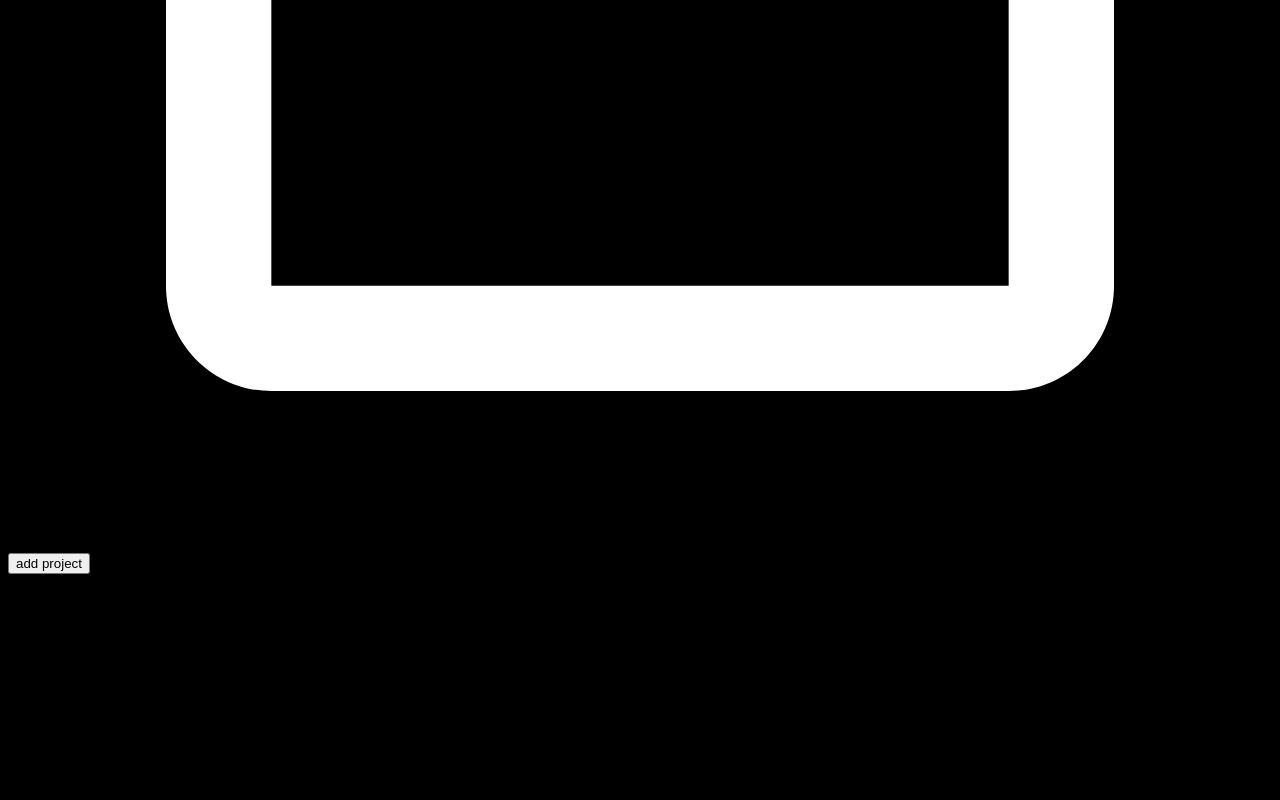
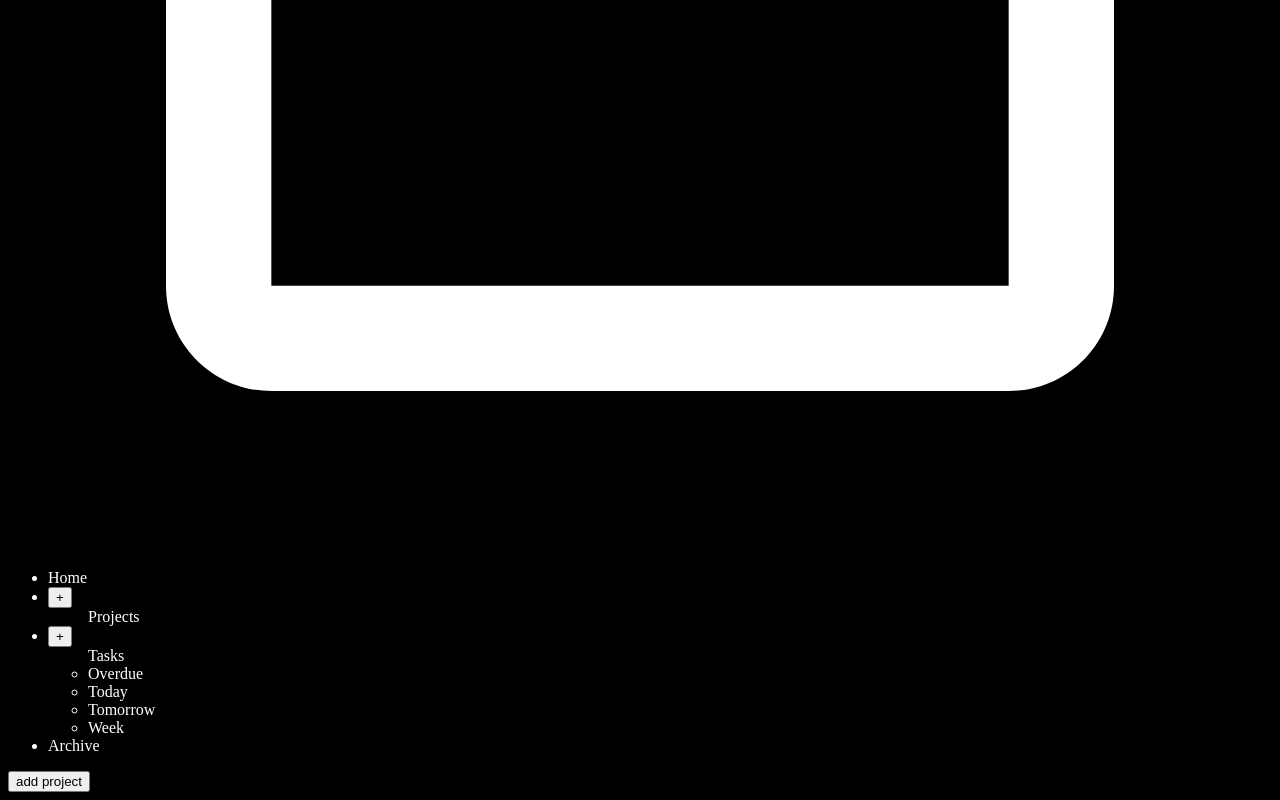
Before and after one commit to arthurbdev/todolist, a website built with webpack: page dist/index.html in a window 1280 px wide. Shown: the part 3352-4152 px from the top of the page. Before the commit the page ends 3934 px from the top, so only its background shows below. Built offline with nearby package versions, Linux system fonts and the light colour scheme.

Commit message:
Add side bar and main content html

```diff
--- a/dist/index.html
+++ b/dist/index.html
@@ -19,5 +19,30 @@
           <svg xmlns="http://www.w3.org/2000/svg" viewBox="0 0 24 24"><title>calendar-blank-outline</title><path d="M19 3H18V1H16V3H8V1H6V3H5C3.89 3 3 3.9 3 5V19C3 20.11 3.9 21 5 21H19C20.11 21 21 20.11 21 19V5C21 3.9 20.11 3 19 3M19 19H5V9H19V19M19 7H5V5H19V7Z" fill="currentColor" /></svg>
           <div id="profilePic">
         </div>
+      </div>
+    </div>
+    <main>
+      <aside>
+        <ul>
+          <li><header>Home</header></li>
+          <li id="sideBarProjectListContainer">
+            <button id="addProjectBtn">+</button>
+            <ul id="sideBarProjectList" class="tree">Projects
+            </ul>
+          </li>
+          <li id="sideBarTaskListContainer">
+            <button id="addTaskBtn">+</button>
+            <ul id="sideBarTaskList" class="tree">Tasks
+              <li class="sideBarTodoLink" id="sideBarOverdueTasks">Overdue</li>
+              <li class="sideBarTodoLink" id="sideBarTodayTasks">Today</li>
+              <li class="sideBarTodoLink" id="sideBarTomorrowTasks">Tomorrow</li>
+              <li class="sideBarTodoLink" id="sideBarWeekTasks">Week</li>
+            </ul>
+          </li>
+          <li><header>Archive</header></li>
+        </ul>
+      </aside>
+      <div id="content"></div>
+    </main>
 </body>
 </html>
```
